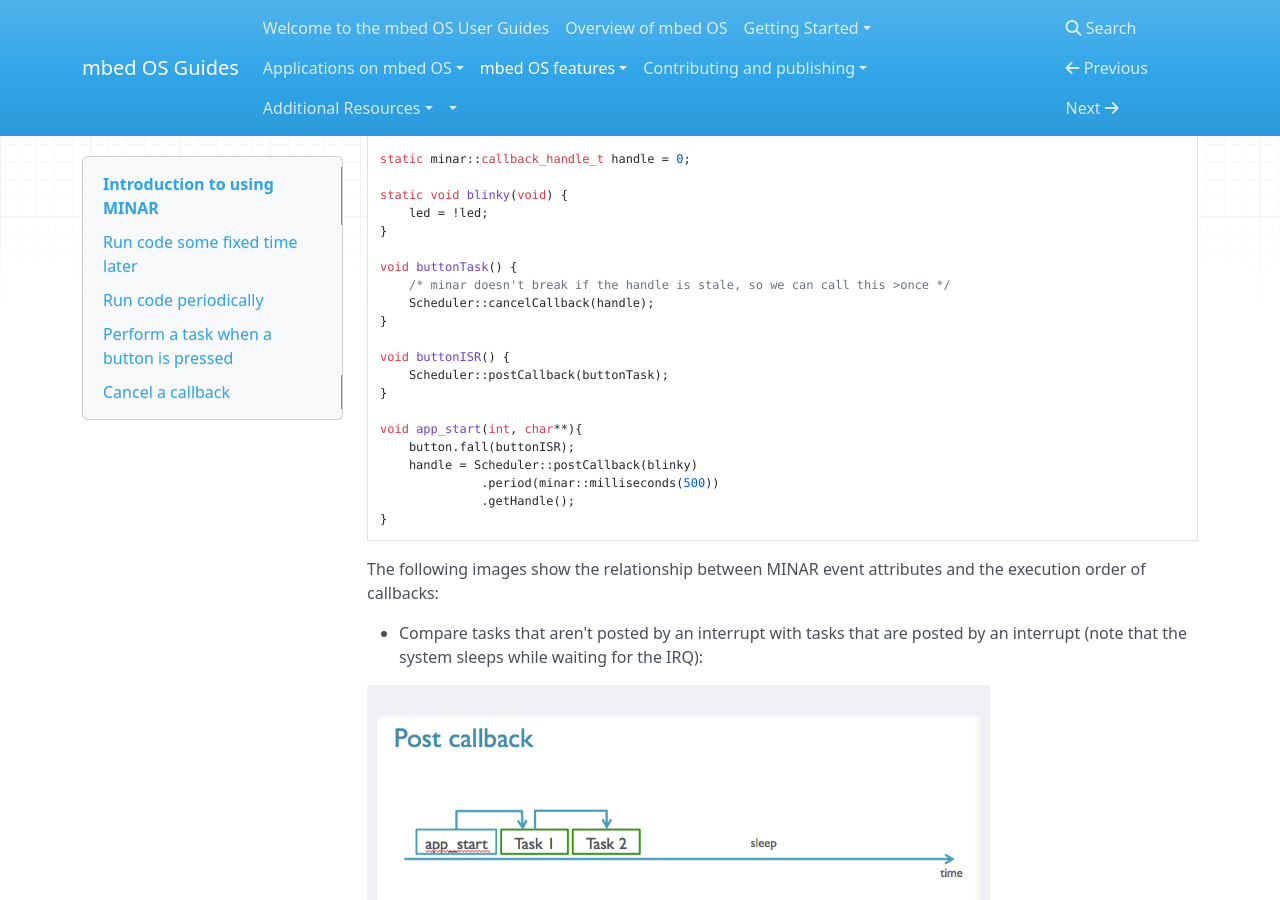
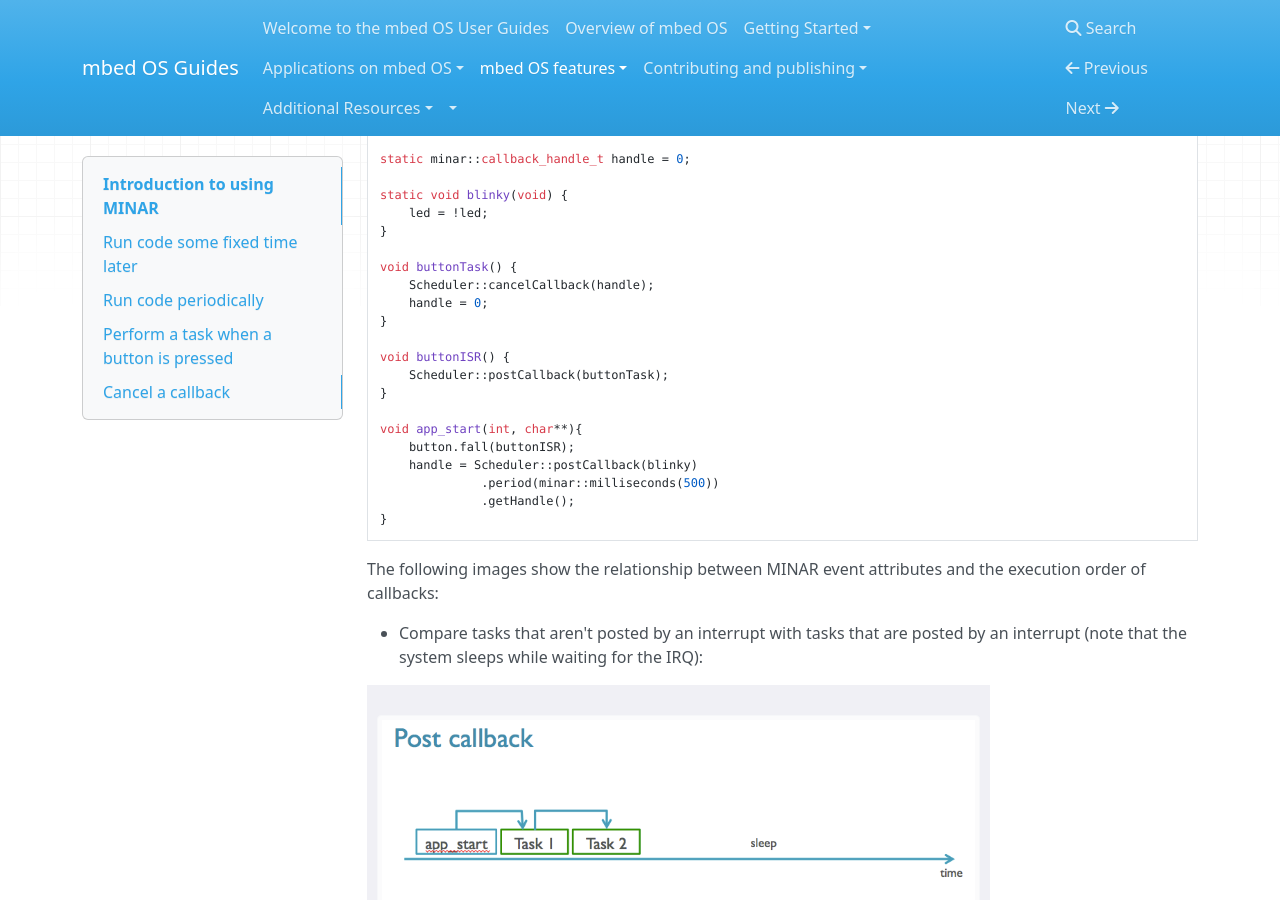
Before and after one commit to ARMmbed/GettingStartedmbedOS, an MkDocs documentation site: the page built from Docs/Full_Guide/MINAR.md, in a window 1280 px wide and 900 px high, scrolled down 2189 px. Built offline with MkDocs 1.6.1, drawn with Linux system fonts in a browser that asks for light colours; nearby versions of some CDN libraries; old or Windows-style settings are respelled for this version of MkDocs.

Commit message:
Update MINAR.md
Fixed comment in example code.

```diff
--- a/Docs/Full_Guide/MINAR.md
+++ b/Docs/Full_Guide/MINAR.md
@@ -113,8 +113,8 @@ static void blinky(void) {
 }
 
 void buttonTask() {
-    /* minar doesn't break if the handle is stale, so we can call this >once */
     Scheduler::cancelCallback(handle);
+    handle = 0;
 }
 
 void buttonISR() {
```
